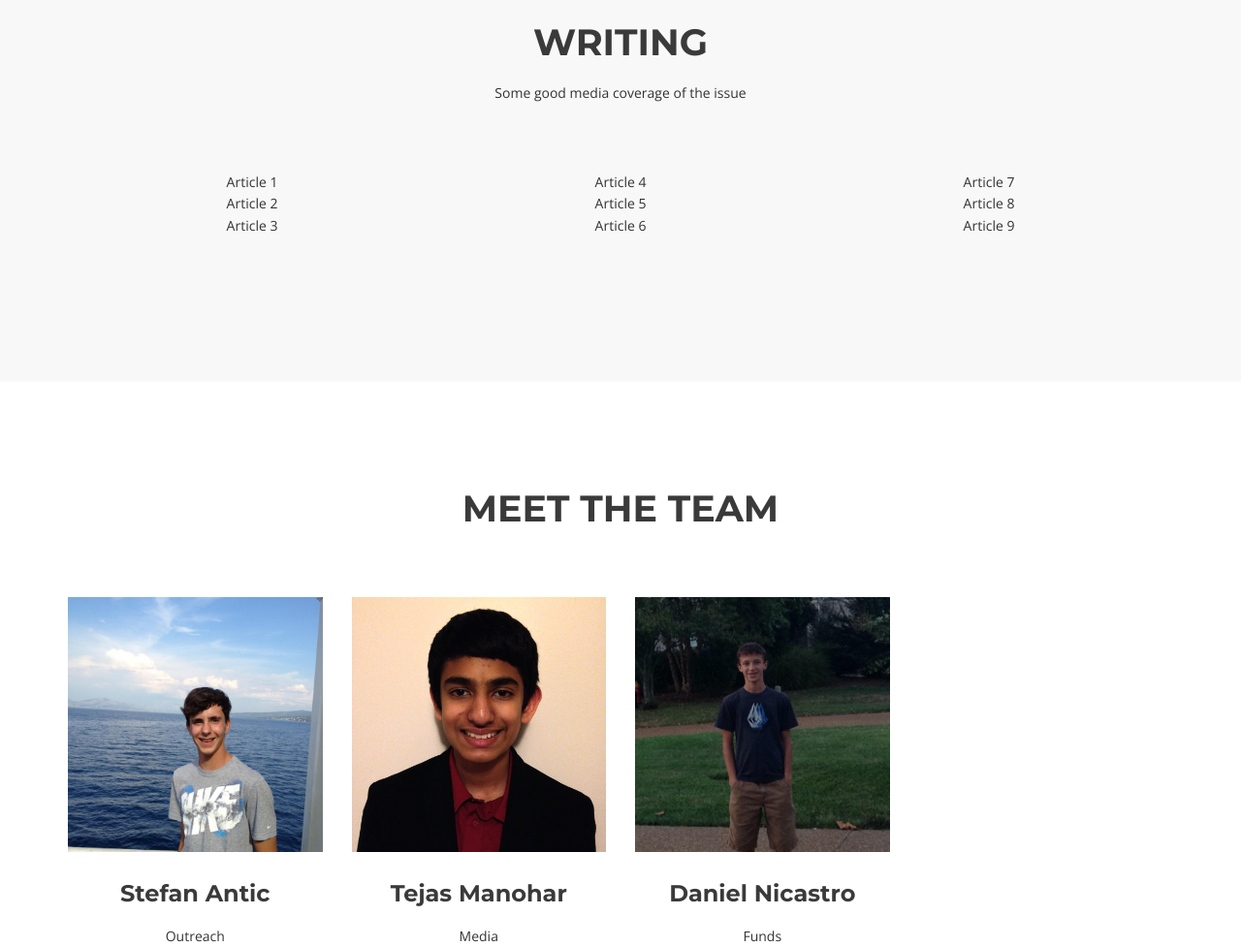
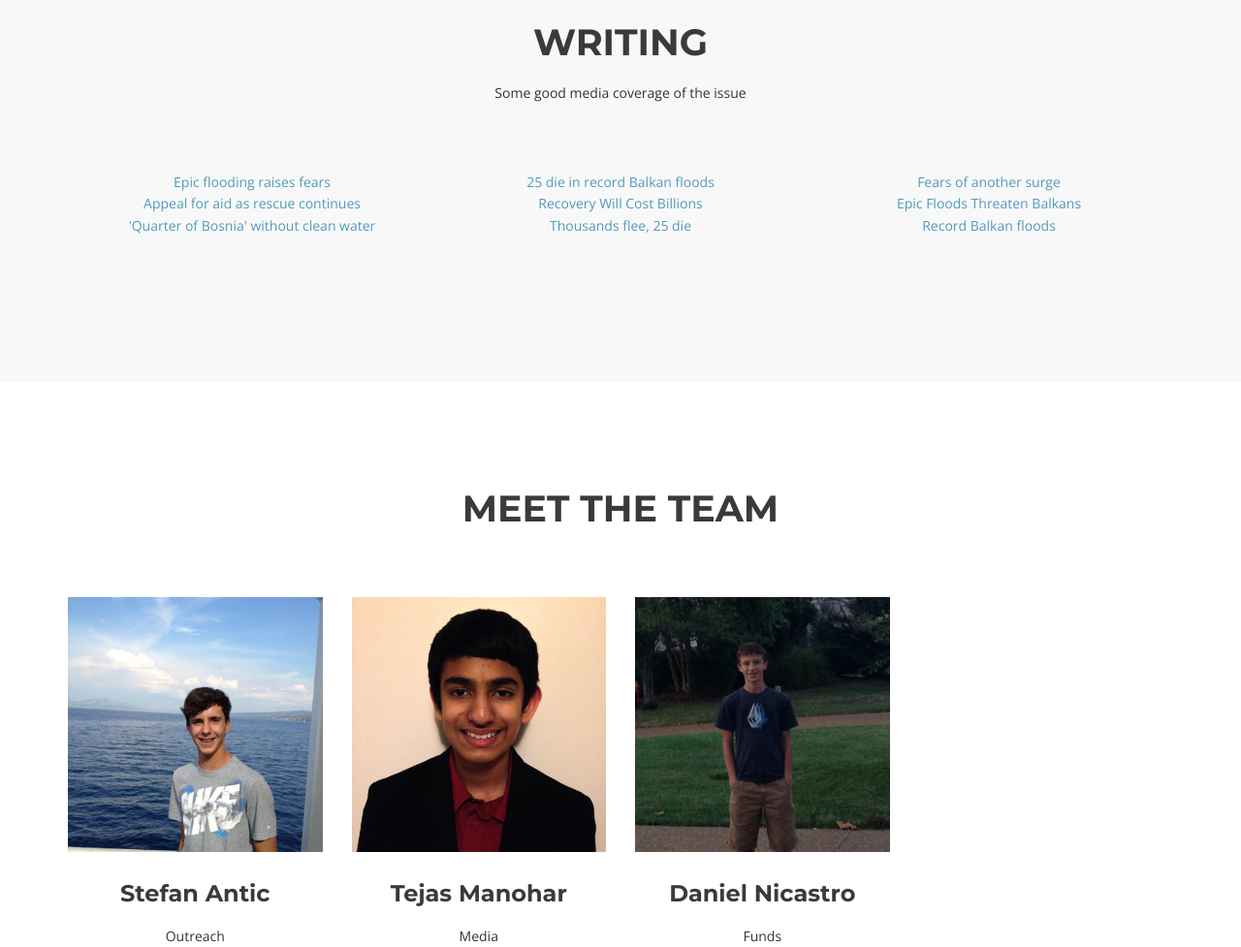
Before and after one commit to balkan-relief/balkan-relief.github.io, a plain HTML site: page index.html in a window 1280 px wide. Shown: the part 1835-2812 px from the top of the page at 97% size. Drawn offline with nearby package versions, Linux system fonts and the light colour scheme.

Commit message:
some more links

```diff
--- a/index.html
+++ b/index.html
@@ -130,9 +130,9 @@
 				  </div>
 			  </div>
 			  <div class="containre">
-				   <div class="column-center">Article 1<br> Article 2<br> Article 3</div>
-				   <div class="column-left">Article 4<br> Article 5<br> Article 6</div>
-				   <div class="column-right">Article 7<br> Article 8<br> Article 9</div>
+				   <div class="column-center"><a target="_blank" href="http://www.cnn.com/2014/05/19/world/europe/balkans-flooding/"> Epic flooding raises fears</a><br><a target="_blank" href="http://www.bbc.com/news/world-europe-27465175"> Appeal for aid as rescue continues</a><br><a target="_blank" href="http://www.bbc.com/news/world-europe-27477593"> 'Quarter of Bosnia' without clean water</a></div>
+				   <div class="column-left"><a target="_blank" href="http://www.foxnews.com/world/2014/05/17/thousands-flee-25-die-in-record-balkan-floods/"> 25 die in record Balkan floods</a><br><a target="_blank" href="http://www.nbcnews.com/news/world/balkan-flooding-recovery-will-cost-billions-officials-n111426"> Recovery Will Cost Billions</a><br><a target="_blank" href="http://www.usatoday.com/story/news/world/2014/05/17/thousands-flee-25-die-in-record-balkan-floods/9223305/"> Thousands flee, 25 die</a></div>
+				   <div class="column-right"><a target="_blank" href="http://www.usatoday.com/story/news/world/2014/05/17/thousands-flee-25-die-in-record-balkan-floods/9223305/"> Fears of another surge</a><br><a target="_blank" href="http://www.commondreams.org/news/2014/05/18/catastrophe-epic-floods-threaten-balkans"> Epic Floods Threaten Balkans</a><br><a target="_blank" href="http://archive.delmarvanow.com/usatoday/article/9223305"> Record Balkan floods</a></div>
 			  </div>
 			  </div>
 		</section>
```
